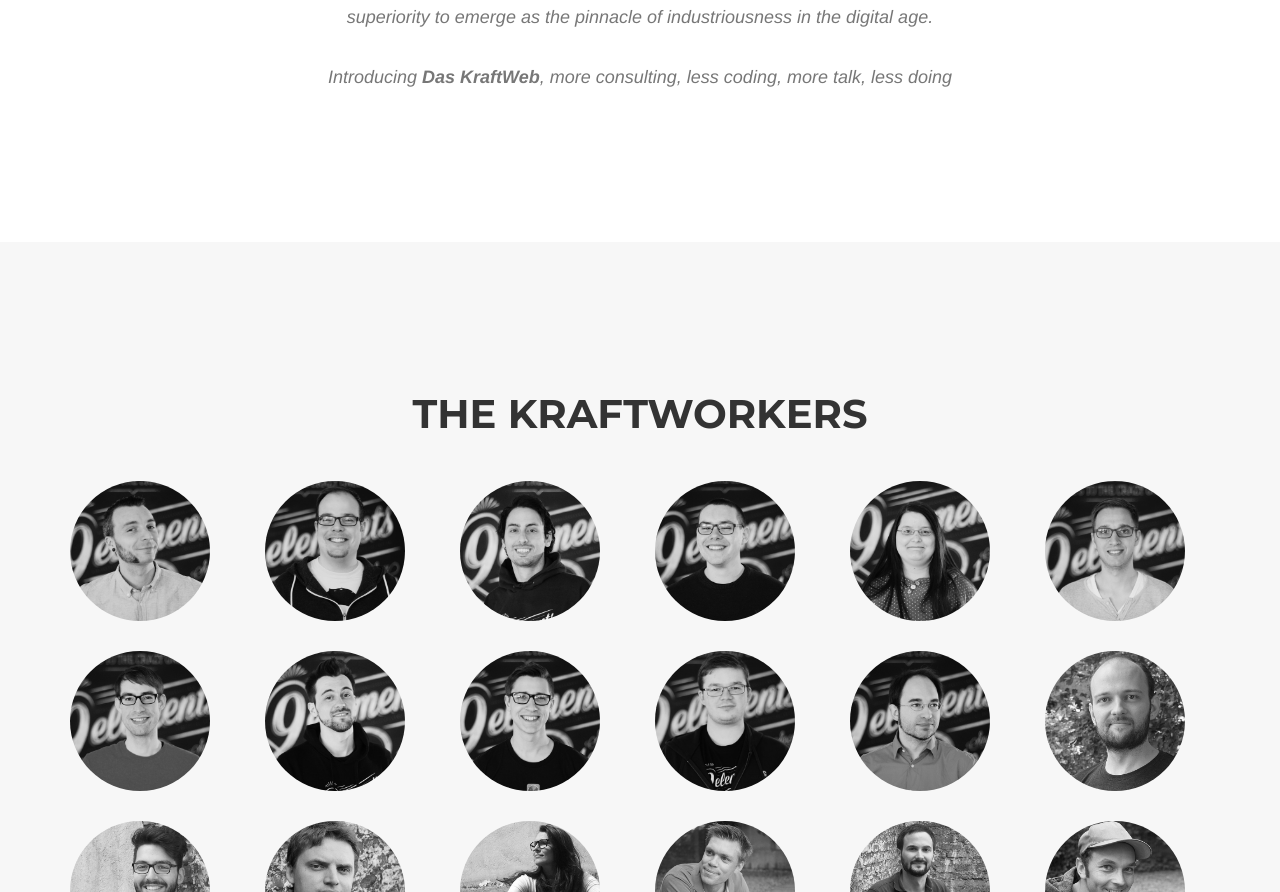
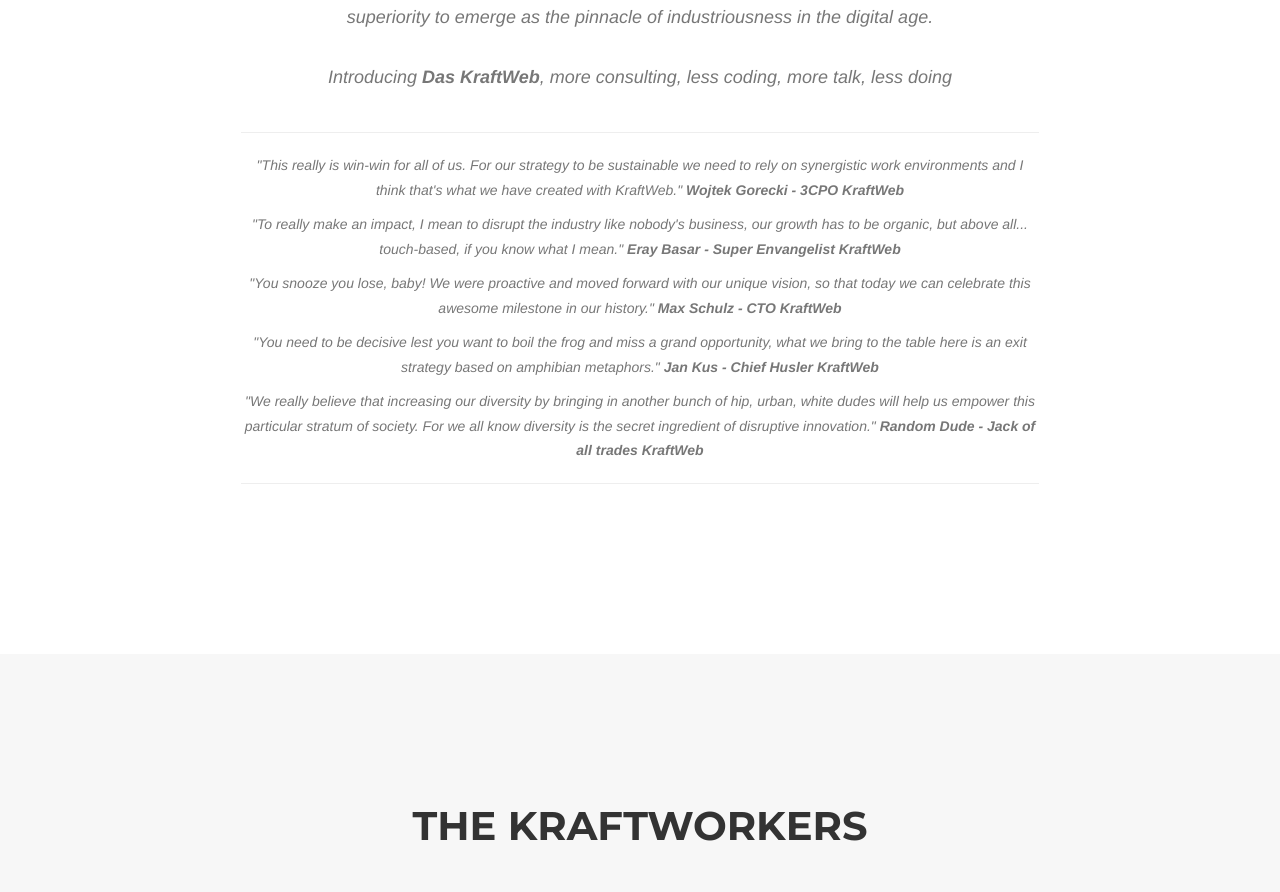
Before and after one commit to railslove/9elements, a plain HTML site: page index.html in a window 1280 px wide. Shown: the part 1102-1994 px from the top of the page. Drawn offline with nearby package versions, Linux system fonts and the light colour scheme; a web font is replaced by a local one.

Commit message:
finial design

```diff
--- a/index.html
+++ b/index.html
@@ -99,6 +99,25 @@
                     </h3>
                 </div>
             </div>
+            <div class="row">
+                <div class="col-lg-12 text-center">
+                    <h3 class="section-subheading text-muted">
+                    <hr>
+                    <p>"This really is win-win for all of us. For our strategy to be sustainable we need to rely on synergistic work environments and I think that's what we have created with KraftWeb." <strong>Wojtek Gorecki - 3CPO KraftWeb</strong></p>
+
+                    <p>"To really make an impact, I mean to disrupt the industry like nobody's business, our growth has to be organic, but above all...
+                    touch-based, if you know what I mean." <strong>Eray Basar - Super Envangelist KraftWeb</strong></p>
+
+                    <p>"You snooze you lose, baby! We were proactive and moved forward with our unique vision, so that today we can celebrate this awesome milestone in our history." <strong>Max Schulz - CTO KraftWeb</strong></p>
+
+                    <p>"You need to be decisive lest you want to boil the frog and miss a grand opportunity, what we bring to the table here is an exit strategy based on amphibian metaphors." <strong>Jan Kus - Chief Husler KraftWeb</strong></p>
+
+                    <p>"We really believe that increasing our diversity by bringing in another bunch of hip, urban, white dudes will help us empower this particular stratum of society. For we all know diversity is the secret ingredient of disruptive innovation." <strong>Random Dude - Jack of all trades KraftWeb</strong></p>
+                    <hr>
+                    </h3>
+                </div>
+            </div>
+
         </div>
     </section>
 
```
